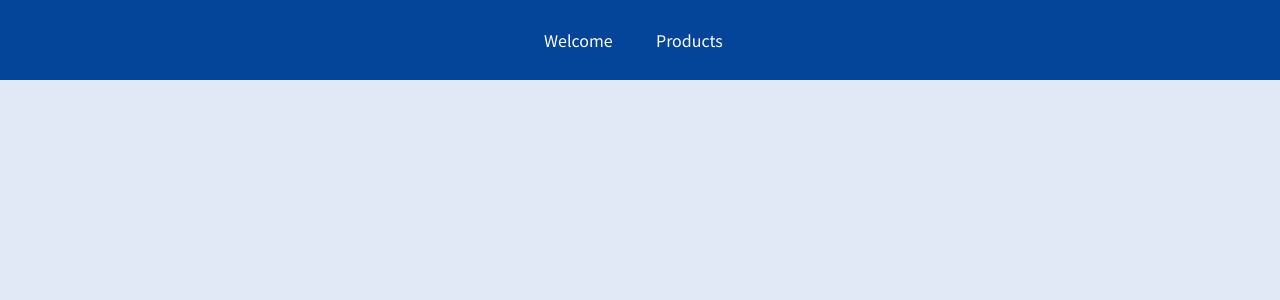
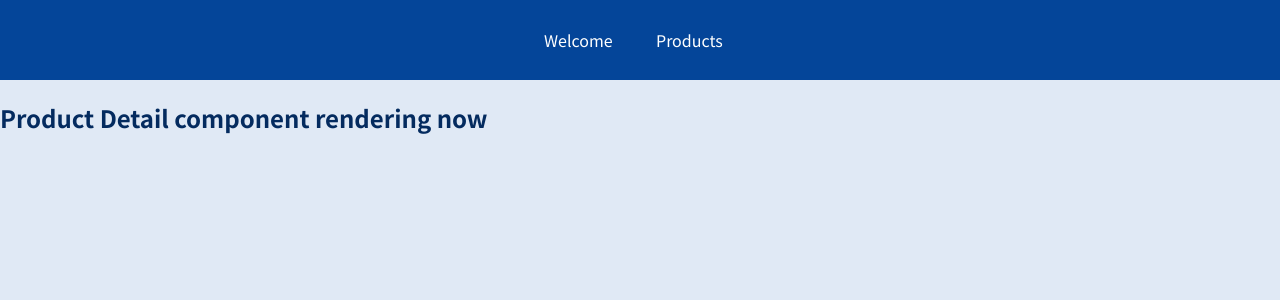
Before and after one commit to Jason2B3/router_learn, a React (Create React App) app: page /product-detail/1 in a window 1280 px wide. Shown: the top 300 px of the page. Built offline with nearby package versions, Linux system fonts and the light colour scheme; the HTML template or start-up script is replaced by a standard one.

Commit message:
commit 270A: dynamic routes

```diff
--- a/src/App.js
+++ b/src/App.js
@@ -13,7 +13,7 @@ function App() {
       <Route path="/products">
         <Products /> {/* Renders this if the path ends in /products*/}
       </Route>
-      <Route path="/products/:productID">
+      <Route path="/product-detail/:someword">
         <ProductDetail />
       </Route>
     </>
--- a/src/pages/ProductDetail.js
+++ b/src/pages/ProductDetail.js
@@ -3,7 +3,7 @@ import React from 'react'
 export default function ProductDetail() {
   return (
     <section>
-      <h1>Product Detail</h1>
+      <h1>Product Detail component rendering now</h1>
     </section>
   )
 }
--- a/src/pages/Products.js
+++ b/src/pages/Products.js
@@ -3,7 +3,7 @@ import React from "react";
 export default function Welcome() {
   return (
     <section>
-      <h1>The Products Page</h1>
+      <h1>The Products.js component rendering now</h1>
       <ul>
         <li>Book</li>
         <li>Carpet</li>
```
Also changed, not shown: 1 other file (tests, documents, lock files or other folders).
